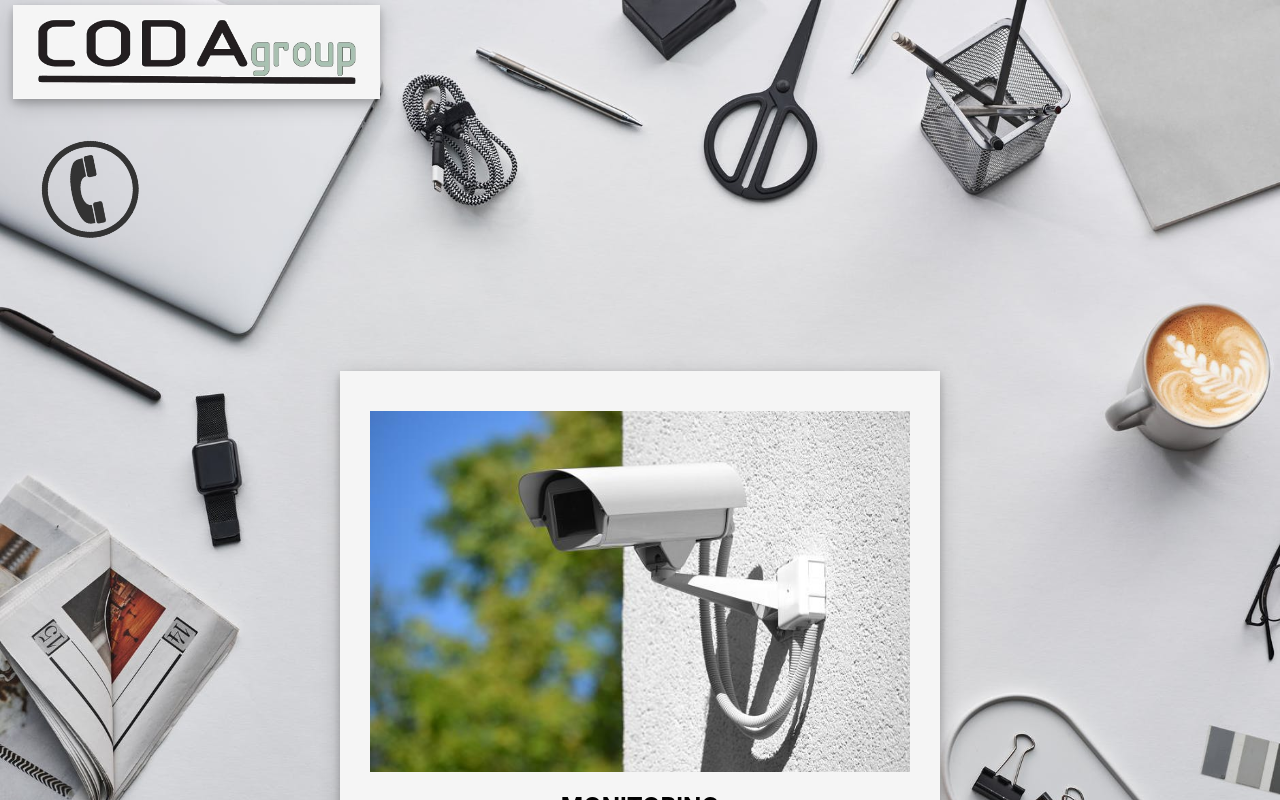
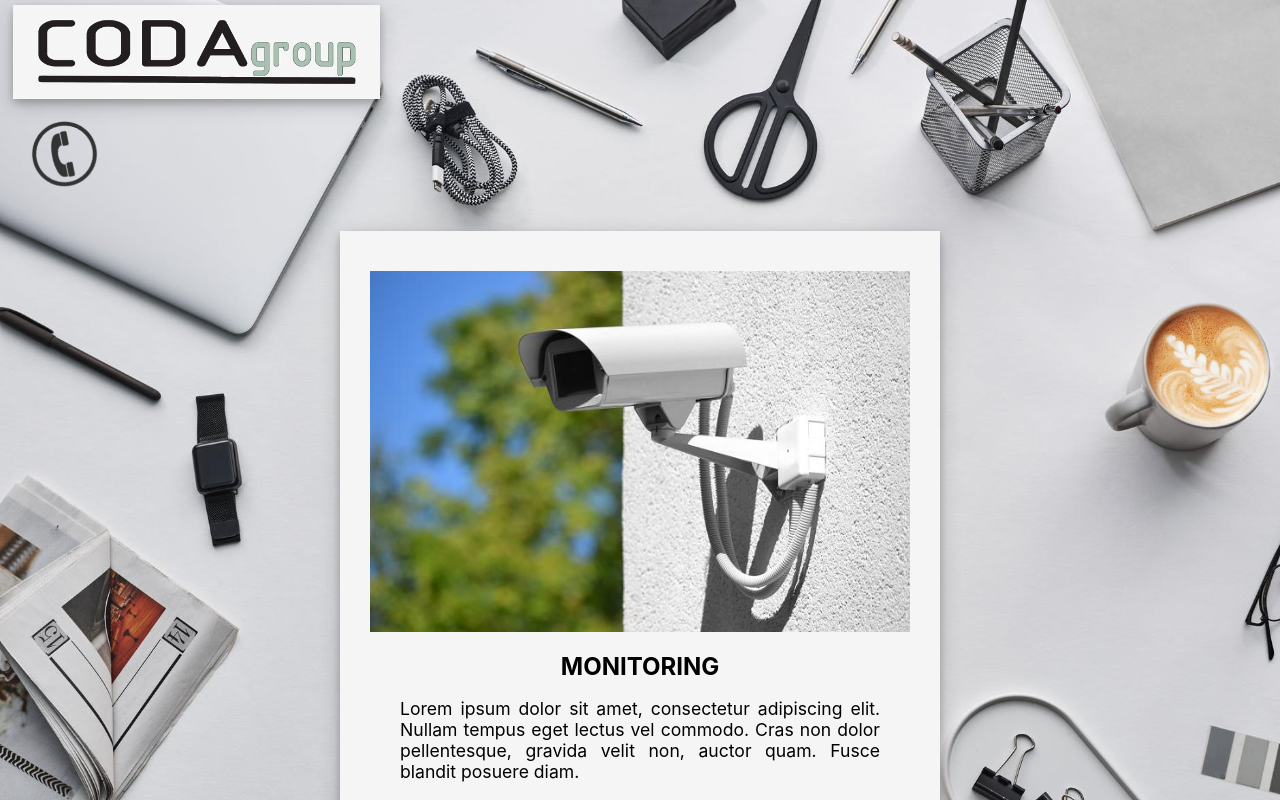
Before and after one commit to hajzeer/CODA_web_2_react, a React (Create React App) app: page / in a window 1280 px wide. Shown: the top 800 px of the page. Built offline with nearby package versions, Linux system fonts and the light colour scheme.

Commit message:
CODA_website react 1.3.1

```diff
--- a/src/App.css
+++ b/src/App.css
@@ -10,7 +10,6 @@ body{
     margin-right: 1%;
     margin-left:1%;
     margin-top: 5px;
-    margin-bottom: 5px;
     width: 367px;
 
     box-shadow: 0 4px 8px 0 rgba(0, 0, 0, 0.2), 0 6px 20px 0 rgba(0, 0, 0, 0.19);
@@ -21,7 +20,7 @@ body{
 
     margin-left: auto;
     margin-right: auto;
-    margin-top: 135px;
+
     margin-bottom: 400px;
     text-align: center;
     max-width: 600px;
@@ -66,7 +65,6 @@ h1{
 
     margin-left: 150px;
     margin-right: auto;
-    margin-top: 20px;
     margin-bottom: auto;
     z-index: 2;
     position: fixed;
@@ -82,13 +80,11 @@ ul{
 .contact-button{
     margin-left: 1%;
     margin-right: 2%;
-    margin-top: 5px;
     margin-bottom: auto;
-    width: 150px;
+    max-width: 100px;
     position: fixed;
     cursor: pointer;
     z-index: 2;
-
     animation: rotation 2s;
     animation-iteration-count:infinite;
 
@@ -109,13 +105,6 @@ ul{
     }
 }
 
-
-.contact-button::before{
-    transform: rotate(10deg);
-}
-.contact-button::after{
-    transform: rotate(-10deg);
-}
 
 .footer{
   text-align: center;
@@ -151,5 +140,5 @@ ul{
 
 }
 p{
-    font-size: 100%;
+    font-size: 110%;
 }
--- a/src/App.js
+++ b/src/App.js
@@ -15,6 +15,8 @@ import domofon from './media/domofon.jpg';
 import netia from './media/netia logo.png';
 import orange from './media/orange logo.png';
 import maxinvest from './media/maxinvest logo.png';
+import kaufland from './media/Kaufland logo.png';
+import koala from './media/koala logo.jpg';
 
 import logo from './media/logo.jpg';
 
@@ -30,9 +32,11 @@ class App extends Component {
       {title: 'MONTAŻ DOMOFONÓW',img:domofon,disc:'', id:3},
     ],
     partners: [
-      {name: "maxinvest", img:maxinvest, id:0},
-      {name: "netia",img: netia, id:1},
-      {name:"orange", img: orange, id:2},
+      {name: 'maxinvest', img:maxinvest, id:0},
+      {name:'orange', img: orange, id:1},
+      {name: 'netia',img: netia, id:2},
+      {name:'kaufland', img: kaufland, id:3},
+      {name:'koala', img: koala, id:4},
     ]
   }
 
--- a/src/Menu.js
+++ b/src/Menu.js
@@ -24,9 +24,9 @@ class Menu extends Component {
             <div>
                 <img
                     className="contact-button"
-                   src={contactbutton}
-                   alt="contact-button"
-                   onClick={this.handleSubmit}
+                    src={contactbutton}
+                    alt="contact-button"
+                    onClick={this.handleSubmit}
                 />
 
                 <Fade right when={this.state.show}>
```
Also changed, not shown: src/media/Kaufland logo.png (added), src/media/koala logo.jpg (added).
